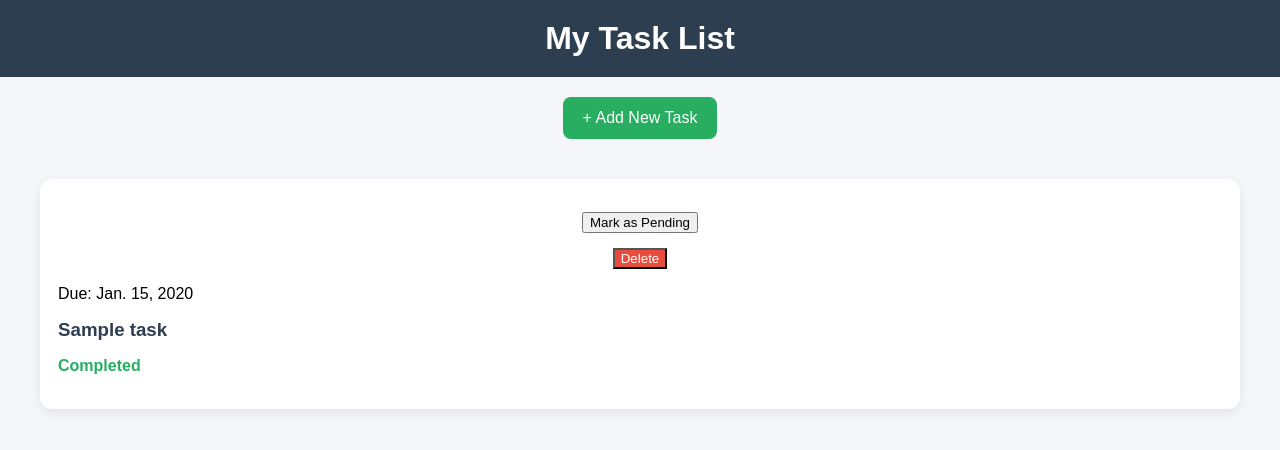
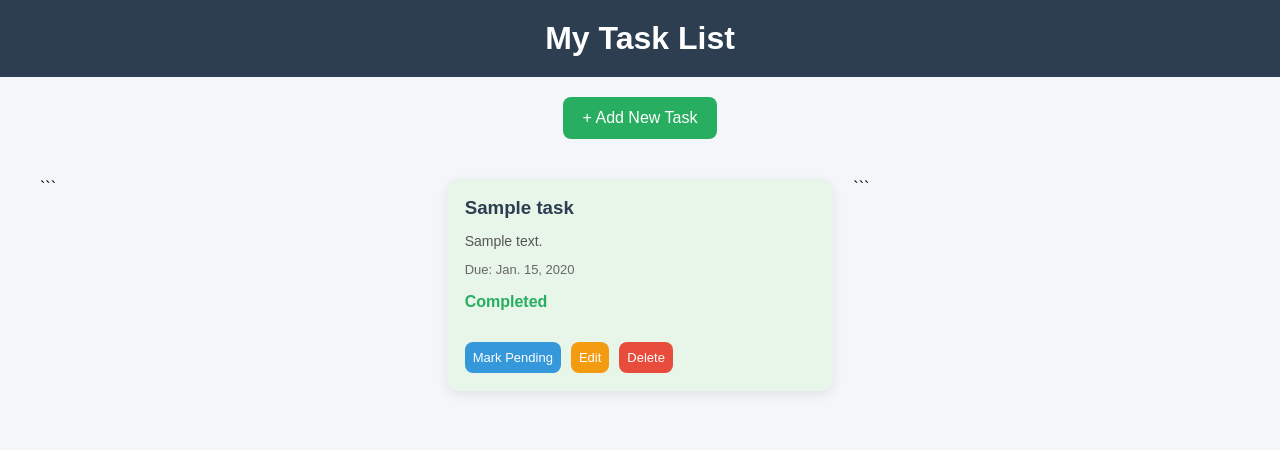
Before and after one commit to NeerajBhoir/BackendJouney, a Django app: page /tasks/ in a window 1280 px wide. Shown: the top 450 px of the page. Run offline with Django 5.2, Linux system fonts and the light colour scheme; a user stored in the database is signed in; tables that the repository leaves empty hold one stand-in row (values such as "Sample post").

Commit message:
implemented authenticated user-based CRUD tasks with overdue highlighting

````diff
--- a/config/tasks/models.py
+++ b/config/tasks/models.py
@@ -1,12 +1,23 @@
 from django.db import models
 from django.contrib.auth.models import User
+from datetime import date   # ← add this
 
 class Task(models.Model):
     title = models.CharField(max_length=200)
+    description = models.TextField(blank=True, null=True)
     completed = models.BooleanField(default=False)
     user = models.ForeignKey(User, on_delete=models.CASCADE)
     due_date = models.DateField(null=True, blank=True)
     created_at = models.DateTimeField(auto_now_add=True)
 
+    def is_overdue(self):
+        """
+        Returns True if task has a due date,
+        is not completed, and due date has passed.
+        """
+        if self.due_date and not self.completed:
+            return self.due_date < date.today()
+        return False
+
     def __str__(self):
         return self.title
--- a/config/tasks/static/tasks/style.css
+++ b/config/tasks/static/tasks/style.css
@@ -128,3 +128,52 @@
     text-decoration: none;
     color: #3498db;
 }
+.toggle-btn {
+    background-color: #3498db;
+}
+
+.edit-btn {
+    background-color: #f39c12;
+}
+
+.delete-btn {
+    background-color: #e74c3c;
+}
+/* Action Buttons Layout */
+.actions {
+    display: flex;
+    gap: 10px;
+    margin-top: 12px;
+}
+
+.actions button {
+    flex: 1;
+    padding: 8px;
+    border: none;
+    border-radius: 8px;
+    color: white;
+    cursor: pointer;
+    font-size: 13px;
+    transition: 0.2s;
+}
+
+.actions button:hover {
+    opacity: 0.9;
+}
+
+.due-date {
+    font-size: 13px;
+    color: #666;
+    margin-bottom: 8px;
+}
+
+/* Completed task */
+.done {
+    background: #e8f5e9;
+}
+
+/* Overdue task */
+.overdue {
+    background: #fdecea;
+    border-left: 6px solid #e74c3c;
+}
--- a/config/tasks/templates/tasks/task_list.html
+++ b/config/tasks/templates/tasks/task_list.html
@@ -1,8 +1,8 @@
 {% load static %}
 
 <!DOCTYPE html>
+
 <html>
-
 <head>
     <title>My Tasks</title>
     <link rel="stylesheet" href="{% static 'tasks/style.css' %}">
@@ -11,47 +11,68 @@
 <body>
 
 <h1>My Task List</h1>
+
 <div class="add-btn-container">
     <a href="{% url 'add_task' %}">
         <button class="add-btn">+ Add New Task</button>
     </a>
 </div>
 
+<div class="task-container">
 
-    <div class="task-container">
+```
 {% for task in tasks %}
-        <div class="task-card">
+<div class="task-card
+    {% if task.is_overdue %}overdue{% endif %}
+    {% if task.completed %}done{% endif %}">
+
+    <h3 class="task-title">{{ task.title }}</h3>
+
+    {% if task.description %}
+        <p class="task-desc">{{ task.description }}</p>
+    {% endif %}
+
+    {% if task.due_date %}
+        <p class="due-date">Due: {{ task.due_date }}</p>
+    {% endif %}
+
+    <p class="{% if task.completed %}completed{% else %}not-completed{% endif %}">
+        {% if task.completed %}
+            Completed
+        {% else %}
+            Pending
+        {% endif %}
+    </p>
+
+    <div class="actions">
+
         <a href="{% url 'toggle_task' task.id %}">
-                <button>
+            <button class="toggle-btn">
                 {% if task.completed %}
-                    Mark as Pending
+                    Mark Pending
                 {% else %}
-                    Mark as Complete
+                    Mark Complete
                 {% endif %}
             </button>
         </a>
+
+        <a href="{% url 'edit_task' task.id %}">
+            <button class="edit-btn">Edit</button>
+        </a>
+
         <a href="{% url 'delete_task' task.id %}">
-                <button style="background:#e74c3c;color:white;">
-                    Delete
-                </button>
+            <button class="delete-btn">Delete</button>
         </a>
-            {% if task.due_date %}
-            <p>Due: {{ task.due_date }}</p>
-            {% endif %}
-            <h3 class="task-title">{{ task.title }}</h3>
-            <p class="task-desc">{{ task.description }}</p>
 
-            {% if task.completed %}
-            <p class="completed">Completed</p>
-            {% else %}
-            <p class="not-completed">Pending</p>
-            {% endif %}
+    </div>
+
 </div>
 {% empty %}
-        <p>No tasks available</p>
+    <p style="text-align:center;">No tasks yet. Create your first task 🚀</p>
 {% endfor %}
+```
+
 </div>
 
 </body>
-
 </html>
--- a/config/tasks/urls.py
+++ b/config/tasks/urls.py
@@ -6,4 +6,5 @@
     path('add/', views.add_task, name='add_task'),
     path('toggle/<int:task_id>/', views.toggle_task, name='toggle_task'),
     path('delete/<int:task_id>/', views.delete_task, name='delete_task'),
+    path('edit/<int:task_id>/', views.edit_task, name='edit_task'),
 ]
--- a/config/tasks/views.py
+++ b/config/tasks/views.py
@@ -1,24 +1,26 @@
-from django.shortcuts import render, redirect
+from django.shortcuts import render, redirect, get_object_or_404
 from .models import Task
 from django.contrib.auth.decorators import login_required
-from django.shortcuts import get_object_or_404
 
-# show tasks
+
+# SHOW TASKS (only logged in user's tasks)
 @login_required
 def tasks_home(request):
     tasks = Task.objects.filter(user=request.user)
     return render(request, 'tasks/task_list.html', {'tasks': tasks})
 
 
-# create task
+# CREATE TASK
 @login_required
 def add_task(request):
     if request.method == 'POST':
         title = request.POST.get('title')
+        description = request.POST.get('description')
         due_date = request.POST.get('due_date')
 
         Task.objects.create(
             title=title,
+            description=description,
             user=request.user,
             due_date=due_date if due_date else None
         )
@@ -26,7 +28,23 @@
 
     return render(request, 'tasks/add_task.html')
 
-#update task
+
+# EDIT TASK (SECURE)
+@login_required
+def edit_task(request, task_id):
+    task = get_object_or_404(Task, id=task_id, user=request.user)
+
+    if request.method == 'POST':
+        task.title = request.POST.get('title')
+        task.description = request.POST.get('description')
+        task.due_date = request.POST.get('due_date')
+        task.save()
+        return redirect('tasks_home')
+
+    return render(request, 'tasks/edit_task.html', {'task': task})
+
+
+# TOGGLE COMPLETE
 @login_required
 def toggle_task(request, task_id):
     task = get_object_or_404(Task, id=task_id, user=request.user)
@@ -34,9 +52,14 @@
     task.save()
     return redirect('tasks_home')
 
-#delete
+
+# DELETE TASK (SECURE + CONFIRMATION)
 @login_required
 def delete_task(request, task_id):
     task = get_object_or_404(Task, id=task_id, user=request.user)
-    task.delete()
-    return redirect('tasks_home')
+
+    if request.method == 'POST':
+        task.delete()
+        return redirect('tasks_home')
+
+    return render(request, 'tasks/delete_task.html', {'task': task})
````
Also changed, not shown: config/tasks/templates/tasks/delete_task.html (added, +27 -0 lines), config/tasks/templates/tasks/edit_task.html (added, +35 -0 lines), config/tasks/migrations/0005_task_description.py (added). Lines whose indentation alone changed are shown as unchanged.
